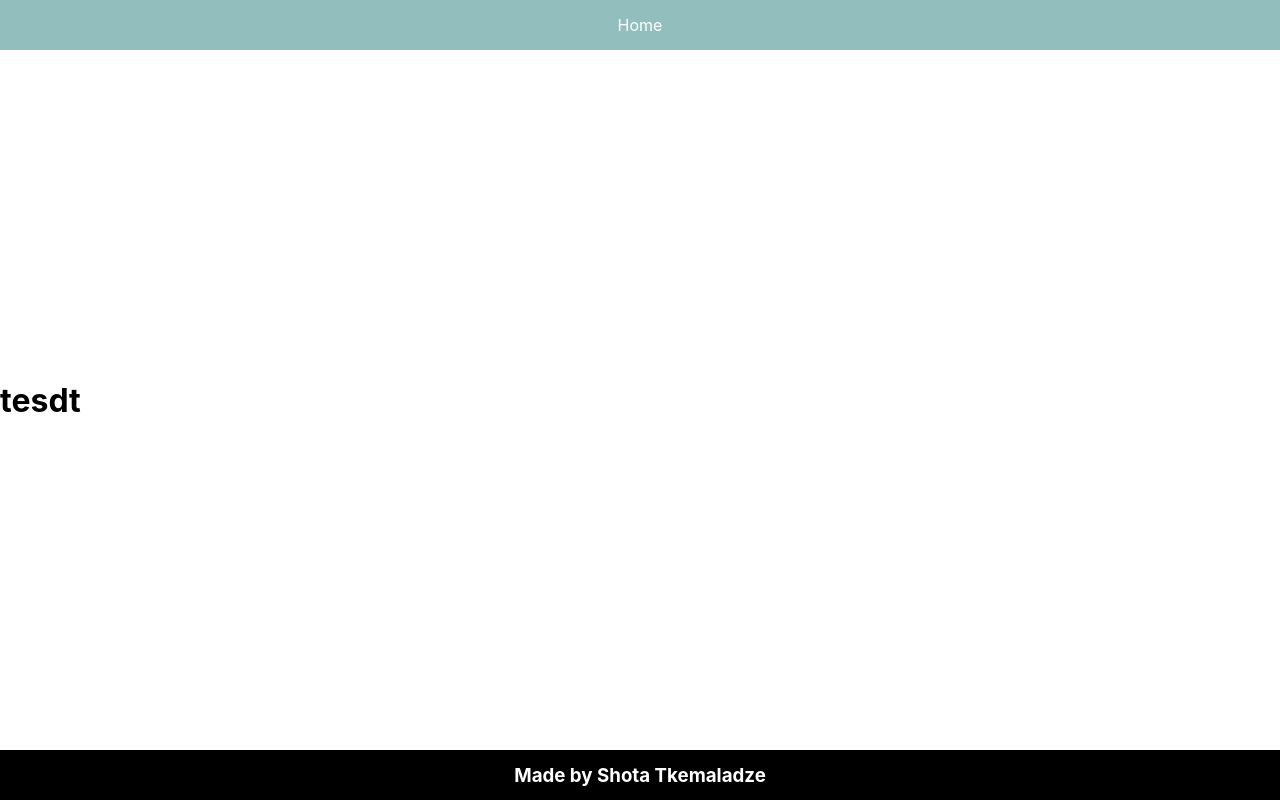
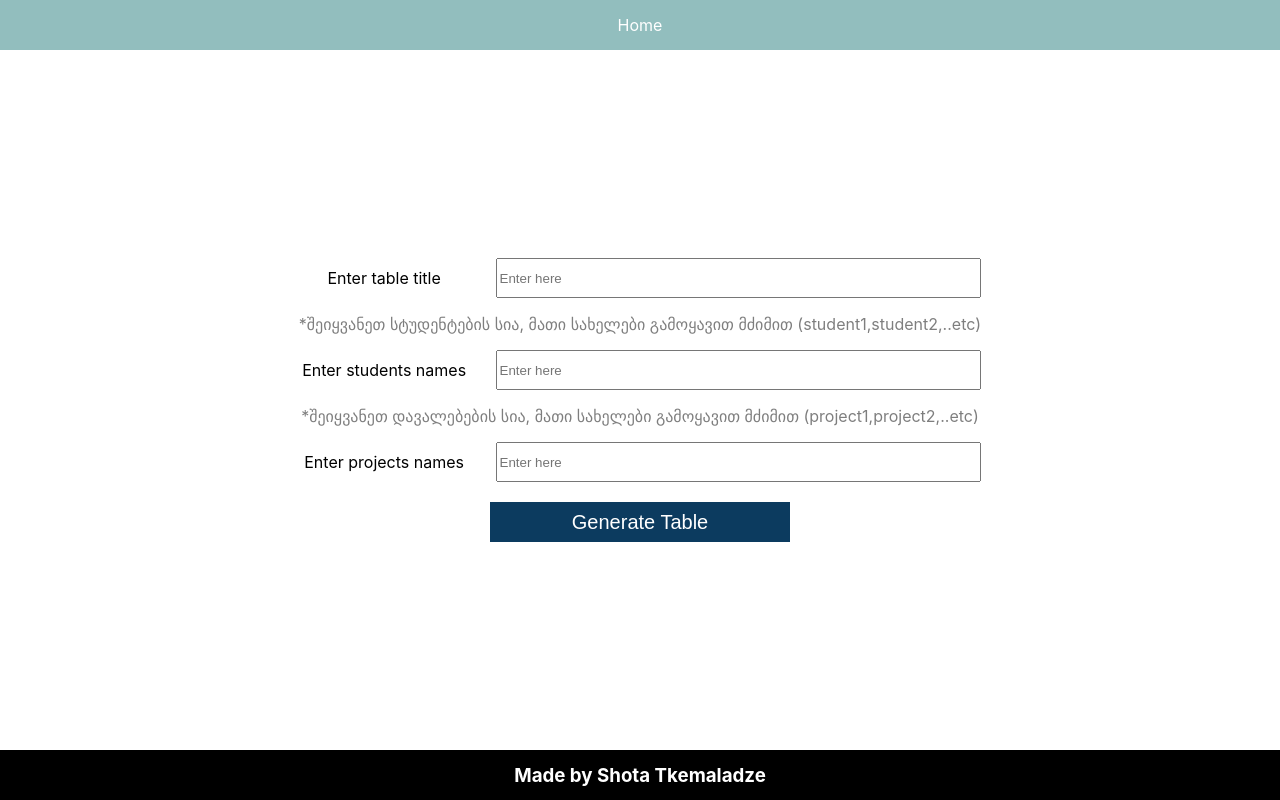
Before and after one commit to tkemaladze98/ol-academy-project-statuses-app-final-project, a React (Create React App) app: page /CreateNewTable in a window 1280 px wide. Built offline with nearby package versions, Linux system fonts and the light colour scheme.

Commit message:
homepage is done and create table half is done

```diff
--- a/src/App.scss
+++ b/src/App.scss
@@ -7,3 +7,10 @@ a{
   flex-direction: column;
   justify-content: space-between;
 }
+th{
+  border: 1px solid black;
+}
+table{
+  border-collapse: collapse;
+  background-color: burlywood;
+}
--- a/src/components/createTable/CreateNewTable.jsx
+++ b/src/components/createTable/CreateNewTable.jsx
@@ -1,11 +1,117 @@
-import React from 'react'
+import React, { useEffect, useState } from "react";
+import "../../styles/createNewTable.scss";
+import TableModel from "../../models/TableModel";
+import Table from "../table/Table";
 
 const CreateNewTable = () => {
+  const [students, setStudents] = useState("");
+  const [projects, setProjects] = useState("");
+  const [title, setTitle] = useState("");
+  const [showGeneratedTable, setShowGeneratedTable] = useState(false);
+  const [newTable, setNewTable] = useState();
+
+  const generateTable = (e) => {
+    e.preventDefault();
+    if (
+      students.trim().length > 0 &&
+      projects.trim().length > 0 &&
+      title.trim().length > 0
+    ) {
+      const newProjects = projects.split(",").map((item) => {
+        if (item.includes(" ")) {
+          item = item.replace(/\s/g, "");
+        }
+        return item;
+      });
+      const newStundets = students.split(",").map((item) => {
+        if (item.includes(" ")) {
+          item = item.replace(/\s/g, "");
+        }
+        item = { studentName: item, projects: {} };
+        newProjects.forEach((project) => {
+          item.projects[project] = "white"
+        });
+        return item;
+      });
+      const newtable = new TableModel(title, newProjects, newStundets);
+      setNewTable(newtable);
+      console.log(newtable)
+      setShowGeneratedTable(true);
+    } else {
+      alert("გთხოვთ შეავსოთ ყველა ველი");
+    }
+  };
+
+  // useEffect(() => {
+  //   if (localStorage.getItem("students") !== null) {
+  //     setStudents(localStorage.getItem("students"));
+  //   }
+  //   if (localStorage.getItem("title") !== null) {
+  //     setTitle(localStorage.getItem("title"));
+  //   }
+  //   if (localStorage.getItem("projects") !== null) {
+  //     setProjects(localStorage.getItem("projects"));
+  //   }
+  // }, []);
+
   return (
-    <div>
-      <h1>tesdt</h1>
+    <div className="table-form">
+      <form>
+        <div className="form-group">
+          <label htmlFor="title">Enter table title</label>
+          <input
+            id="title"
+            type="text"
+            name="title"
+            placeholder="Enter here"
+            value={title}
+            onChange={(e) => {
+              // localStorage.setItem("title", e.target.value);
+              setTitle(e.target.value);
+            }}
+          />
+        </div>
+        <p>
+          *შეიყვანეთ სტუდენტების სია, მათი სახელები გამოყავით მძიმით
+          (student1,student2,..etc)
+        </p>
+        <div className="form-group">
+          <label htmlFor="students">Enter students names</label>
+          <input
+            id="students"
+            type="text"
+            name="students"
+            placeholder="Enter here"
+            value={students}
+            onChange={(e) => {
+              // localStorage.setItem("students", e.target.value);
+              setStudents(e.target.value);
+            }}
+          />
+        </div>
+        <p>
+          *შეიყვანეთ დავალებების სია, მათი სახელები გამოყავით მძიმით
+          (project1,project2,..etc)
+        </p>
+        <div className="form-group">
+          <label htmlFor="projects">Enter projects names</label>
+          <input
+            id="projects"
+            type="text"
+            name="projects"
+            placeholder="Enter here"
+            value={projects}
+            onChange={(e) => {
+              // localStorage.setItem("projects", e.target.value);
+              setProjects(e.target.value);
+            }}
+          />
+        </div>
+        <button onClick={generateTable}>Generate Table</button>
+      </form>
+      {showGeneratedTable && <Table table={newTable} />}
     </div>
-  )
-}
+  );
+};
 
-export default CreateNewTable
+export default CreateNewTable;
--- a/src/components/homePage/HomePage.jsx
+++ b/src/components/homePage/HomePage.jsx
@@ -1,10 +1,11 @@
 import React from "react";
 import {Link} from "react-router-dom";
+import "../../styles/homePage.scss"
 
 const HomePage = () => {
   return (
-    <div>
-      <Link to="CreateNewTable" >
+    <div className="home-page">
+      <Link className="create-table-link" to="CreateNewTable" >
         <button>Create Table</button>
       </Link>
     </div>
--- /dev/null
+++ b/src/components/menus/ContextMenuForTableStatuses.jsx
@@ -0,0 +1,29 @@
+import React from "react";
+
+const ContextMenuForTableStatuses = (props) => {
+  return (
+    <div
+      style={{
+        width: "40px",
+        position: "absolute",
+        top: props.top,
+        left: props.left,
+      }}
+    >
+      <div
+        style={{ width: "100%", height: "20px", backgroundColor: "red" }}
+      ></div>
+      <div
+        style={{ width: "100%", height: "20px", backgroundColor: "green" }}
+      ></div>
+      <div
+        style={{ width: "100%", height: "20px", backgroundColor: "white" }}
+      ></div>
+      <div
+        style={{ width: "100%", height: "20px", backgroundColor: "blue" }}
+      ></div>
+    </div>
+  );
+};
+
+export default ContextMenuForTableStatuses;
--- /dev/null
+++ b/src/components/table/Table.jsx
@@ -0,0 +1,42 @@
+import React, { useState } from "react";
+import { VscCircleLargeFilled } from "react-icons/vsc";
+import ContextMenuForTableStatuses from "../menus/ContextMenuForTableStatuses";
+const Table = (props) => {
+  const [showContextMenu, setShowContextMenu] = useState(false);
+  const [position,setPosition] = useState({})
+  return (
+    <div>
+      <table>
+        <thead>
+          <tr>
+            <th>...</th>
+            {props.table.projects.map((item, index) => (
+              <th key={index}>{item}</th>
+            ))}
+          </tr>
+        </thead>
+        <tbody>
+          {props.table.students.map((student, index) => (
+            <tr key={index}>
+              <th>{student.studentName}</th>
+              {props.table.projects.map((project, i) => (
+                <th key={i}>
+                  <VscCircleLargeFilled onContextMenu={(e) => {
+                    e.preventDefault()
+                    setPosition({top:e.pageY,left:e.pageX})
+                    setShowContextMenu(true)
+                  }}
+                    style={{ color: student.projects[project] }}
+                  />
+                </th>
+              ))}
+            </tr>
+          ))}
+        </tbody>
+      </table>
+      {showContextMenu && <ContextMenuForTableStatuses top={position.top} left={position.left}/>}
+    </div>
+  );
+};
+
+export default Table;
--- /dev/null
+++ b/src/models/TableModel.js
@@ -0,0 +1,9 @@
+export class Table {
+    constructor(title, projects, students) {
+        this.title = title;
+        this.projects = projects;
+        this.students = students;
+    }
+}
+
+export default Table;
--- /dev/null
+++ b/src/styles/createNewTable.scss
@@ -0,0 +1,44 @@
+.table-form{
+    display: flex;
+    flex-direction: column;
+    align-items: center;
+    form{
+        display: flex;
+        flex-direction: column;
+        align-items: center;
+    }
+    .form-group{
+        width: 100%;
+        display: flex;
+        justify-content: space-between;
+        min-height: 40px;
+        label{
+            width: 25%;
+            display: flex;
+            align-items: center;
+            justify-content: center;
+        }
+        input{
+            width: 70%;
+        }
+    }
+    p{
+        opacity: 0.5;
+    }
+    button{
+        min-height: 40px;
+        width: 100%;
+        max-width: 300px;
+        font-size: 20px;
+        background-color: #0c3b5f;
+        border: none;
+        color: white;
+        cursor: pointer;
+        margin-top: 20px;
+    }
+    button:hover{
+        border: 1px solid black;
+        background-color: white;
+        color: black;
+    }
+}
--- /dev/null
+++ b/src/styles/homePage.scss
@@ -0,0 +1,22 @@
+.home-page{
+    display: flex;
+    justify-content: center;
+    .create-table-link{
+        width: 100%;
+        max-width: 300px;
+    }
+    button{
+        min-height: 40px;
+        width: 100%;
+        font-size: 20px;
+        background-color: #0c3b5f;
+        border: none;
+        color: white;
+        cursor: pointer;
+    }
+    button:hover{
+        border: 1px solid black;
+        background-color: white;
+        color: black;
+    }
+}
```
Also changed, not shown: src/firebase.js (added, +16 -0 lines), src/services/CrudServiceForTable.js (added, +27 -0 lines).
